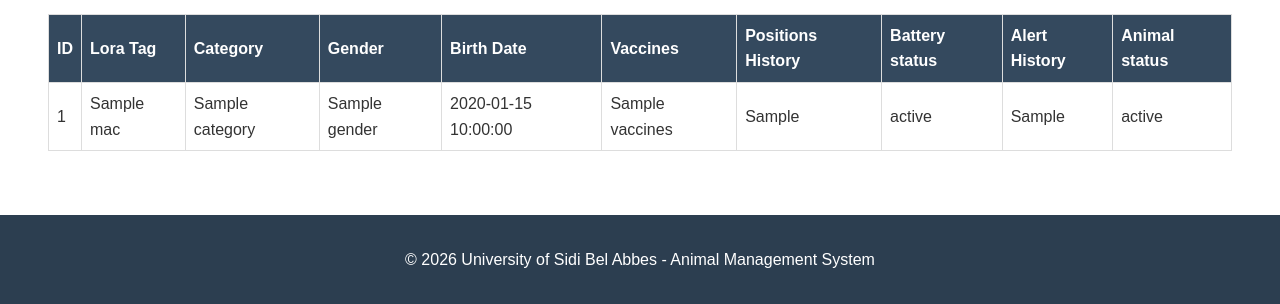
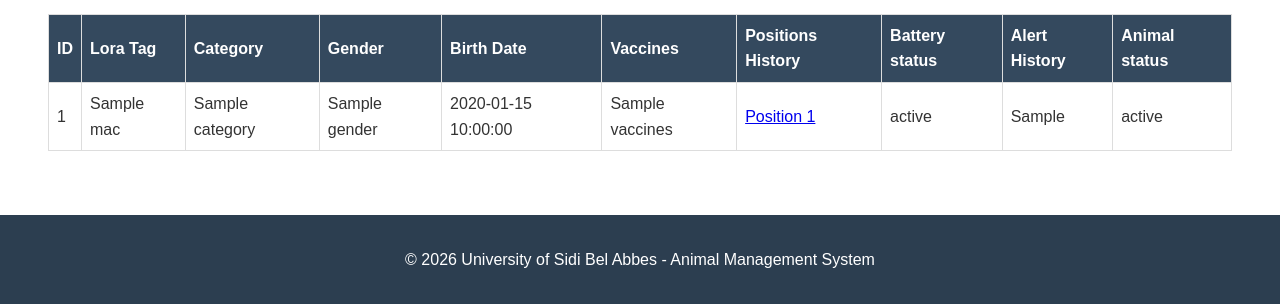
Before and after one commit to animalmanagementbouclelora2526/animal_management, a Flask app: template templates/admin/breeder_animals.html in a window 1280 px wide. Shown: the part 364-668 px from the top of the page. Run offline with Flask 3, Linux system fonts and the light colour scheme; the template is opened without the code that fills it: most values are stand-ins (such as "Sample title", 1, 10 or a date in 2020); parts of the project's set-up code (start-up, migrations or seed data) failed here and were passed over.

Commit message:
Update breeder_animals.html

```diff
--- a/templates/admin/breeder_animals.html
+++ b/templates/admin/breeder_animals.html
@@ -30,7 +30,16 @@
                         <td>{{ animal.Gender }}</td>
                         <td>{{ animal.Birth_date }}</td>
                         <td>{{ animal.Vaccines }}</td>
-                        <td>{{ animal['Position_Hist'] }}</td>
+                        <td>{% if animal.PositionList %}
+                            {% for pos in animal.PositionList %}
+                            <a href="{{ pos }}" target="_blank">
+                                Position {{ loop.index }}
+                            </a><br>
+                            {% endfor %}
+                            {% else %}
+                            No Position
+                            {% endif %}
+                        </td>
                         <td>{{ animal['Battery_status'] }}</td>
                         <td>{{ animal['Aler_Hist'] }}</td>
                         <td>{{ animal['Animal_status'] }}</td>
```
